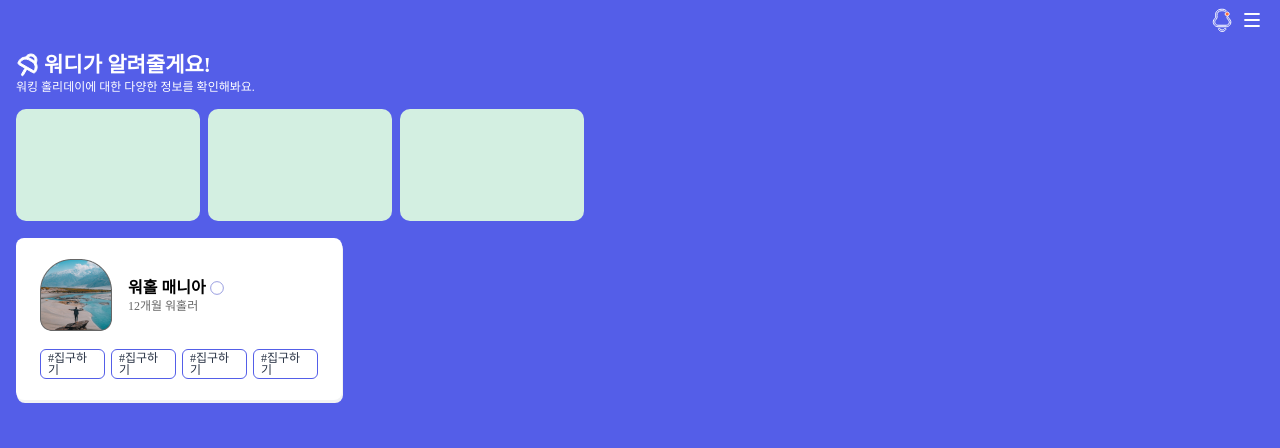
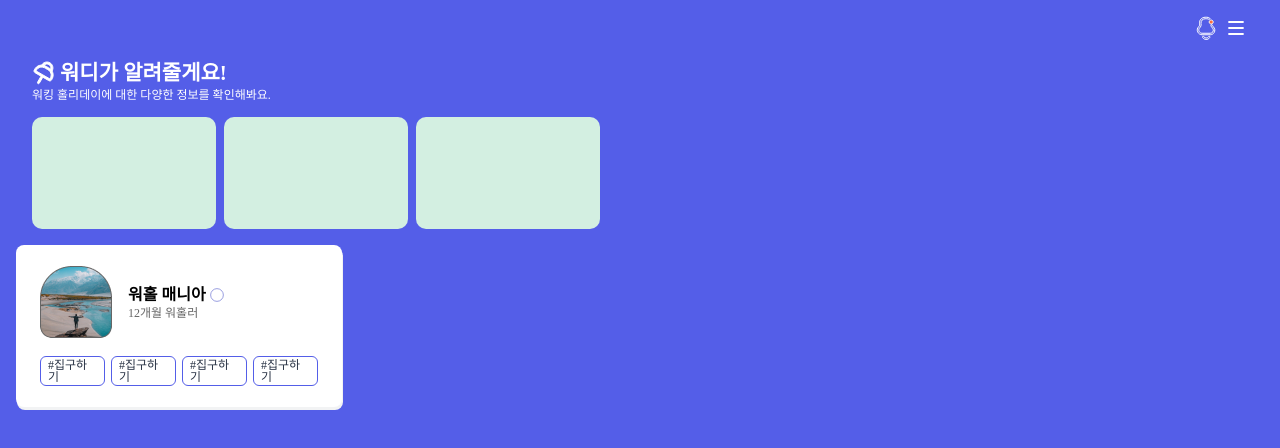
Before and after one commit to Team-Wordi/Wordi, a React (Create React App) app in the folder client/: page /Wordi/mentor_list in a window 1280 px wide. Shown: the top 448 px of the page. Built offline with nearby package versions, Linux system fonts and the light colour scheme; a web font is replaced by a local one.

Commit message:
Fix [#81] padding 전체 페이지 적용 제거, Header 컴포넌트만 따로 padding 적용

```diff
--- a/client/src/components/MentorList/Header.tsx
+++ b/client/src/components/MentorList/Header.tsx
@@ -3,6 +3,13 @@ import styled from 'styled-components';
 import { COLORS } from 'styles/Theme';
 import TopNavbar from 'components/common/TopNavbar';
 import PinIcon from 'components/icon/PinIcon';
+
+const Container = styled.div`
+  padding: 8px 16px 16px 16px;
+  & > p {
+    color: ${COLORS.white};
+  }
+`;
 
 const TitleWrapper = styled.div`
   display: flex;
@@ -25,7 +32,6 @@ const CardWrapper = styled.div`
   white-space: nowrap;
 
   margin-top: 16px;
-  margin-bottom: 17px;
 
   &::-webkit-scrollbar {
     display: none;
@@ -36,7 +42,7 @@ const CardWrapper = styled.div`
   }
 `;
 
-/* 디자인 쪽에서 이미지를 받으면 deprecated 될 스타일 컴포넌트입니다. */
+/* 디자인 쪽에서 이미지를 받으면 쓰지 않게 될 스타일 컴포넌트입니다. */
 const TempCard = styled.div`
   min-width: 184px;
   height: 112px;
@@ -46,7 +52,7 @@ const TempCard = styled.div`
 
 const Header = () => {
   return (
-    <>
+    <Container>
       <TopNavbar logo={false} color={COLORS.white} />
       <TitleWrapper>
         <PinIcon size={24} color={COLORS.white} />
@@ -58,7 +64,7 @@ const Header = () => {
         <TempCard />
         <TempCard />
       </CardWrapper>
-    </>
+    </Container>
   );
 };
 
```
